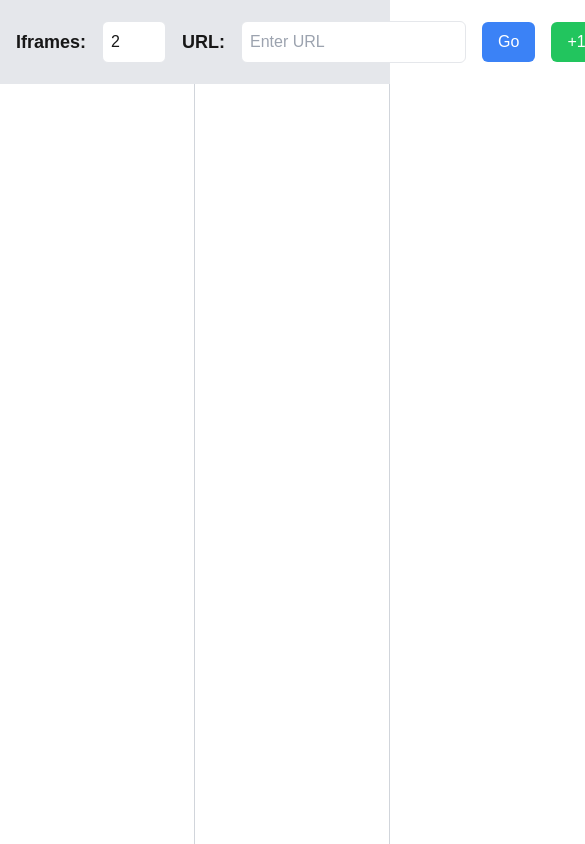
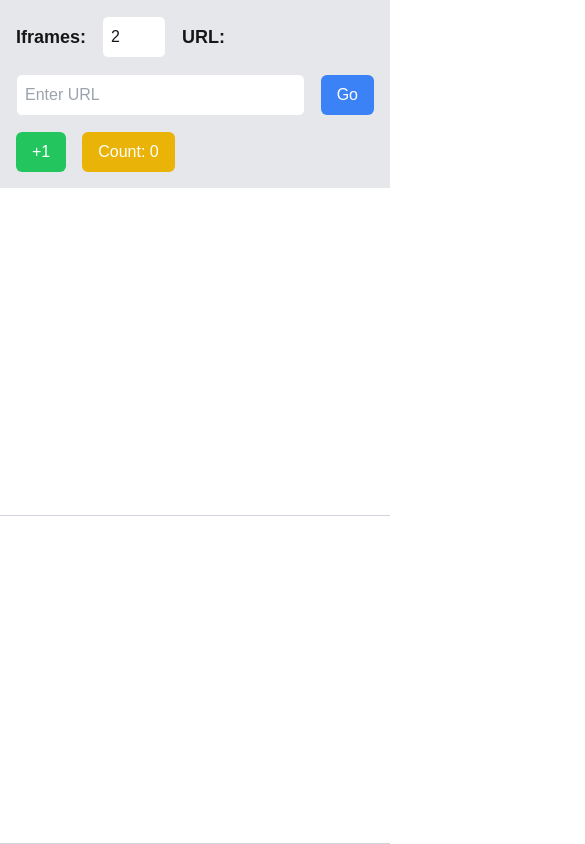
Before and after one commit to maragung/kt, a Next.js app: page / in a window 390 px wide. Shown: the top 844 px of the page, 585 px wide, since content can reach past the window. Built offline with nearby package versions, Linux system fonts and the light colour scheme.

Commit message:
Update page.js

```diff
--- a/src/app/page.js
+++ b/src/app/page.js
@@ -21,7 +21,7 @@ export default function DualWebLoader() {
   return (
     <div className="flex flex-col h-screen w-full">
       {/* Header Section */}
-      <div className="p-4 bg-gray-200 flex items-center gap-4 w-full" style={{ height: '10%' }}>
+      <div className="p-4 bg-gray-200 flex flex-wrap items-center gap-4 w-full">
         <label className="text-lg font-semibold">Iframes:</label>
         <input
           type="number"
@@ -50,9 +50,9 @@ export default function DualWebLoader() {
       </div>
 
       {/* Iframes Section */}
-      <div className="flex flex-grow overflow-auto" style={{ height: '90%' }}>
+      <div className="flex flex-col sm:flex-row flex-grow overflow-auto">
         {Array.from({ length: numIframes }).map((_, index) => (
-          <div key={index} className="flex-1 border-r border-gray-300">
+          <div key={index} className="flex-1 border-b sm:border-r border-gray-300">
             {url && (
               <iframe
                 key={iframeKey + index}
```
